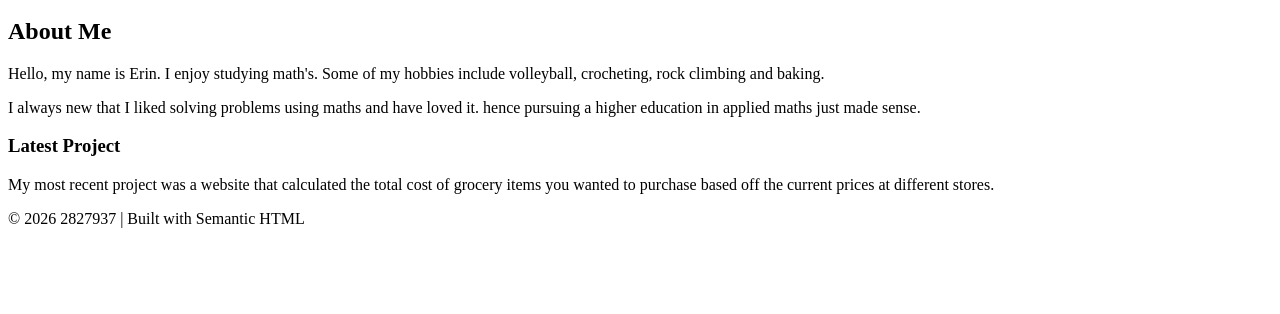
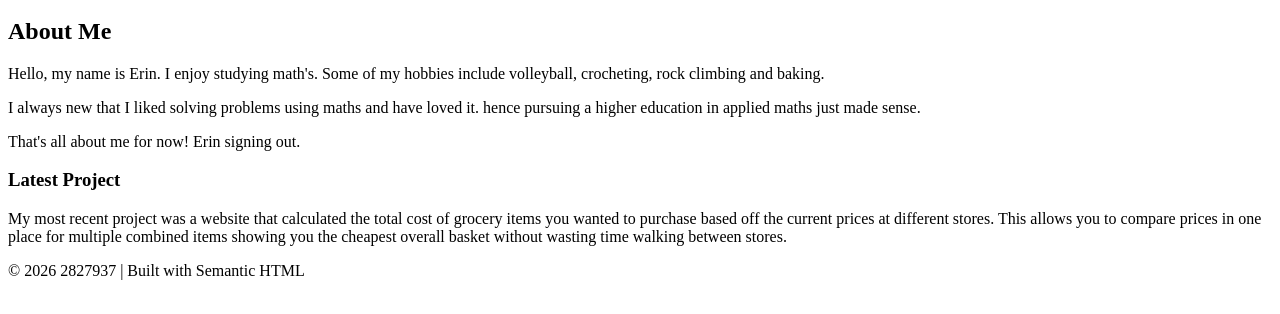
Before and after one commit to eskisten/2827937-portfolio, a plain HTML site: page index.html in a window 1280 px wide. Shown: the part 136-450 px from the top of the page. Drawn offline with Linux system fonts and the light colour scheme.

Commit message:
Added more in about me and further described project

```diff
--- a/index.html
+++ b/index.html
@@ -23,11 +23,12 @@
             <h2>About Me</h2>
             <p> Hello, my name is Erin. I enjoy studying math's. Some of my hobbies include volleyball, crocheting, rock climbing and baking.</p>
             <p>I always new that I liked solving problems using maths and have loved it. hence pursuing a higher education in applied maths just made sense.</p>
+            <p>That's all about me for now! Erin signing out.</p>
         </section>
 
         <article>
             <h3> Latest Project</h3>
-            <p>My most recent project was a website that calculated the total cost of grocery items you wanted to purchase based off the current prices at different stores.</p>
+            <p>My most recent project was a website that calculated the total cost of grocery items you wanted to purchase based off the current prices at different stores. This allows you to compare prices in one place for multiple combined items showing you the cheapest overall basket without wasting time walking between stores.</p>
         </article>
         <footer>© 2026 2827937 | Built with Semantic HTML</footer>
     </main>
```
